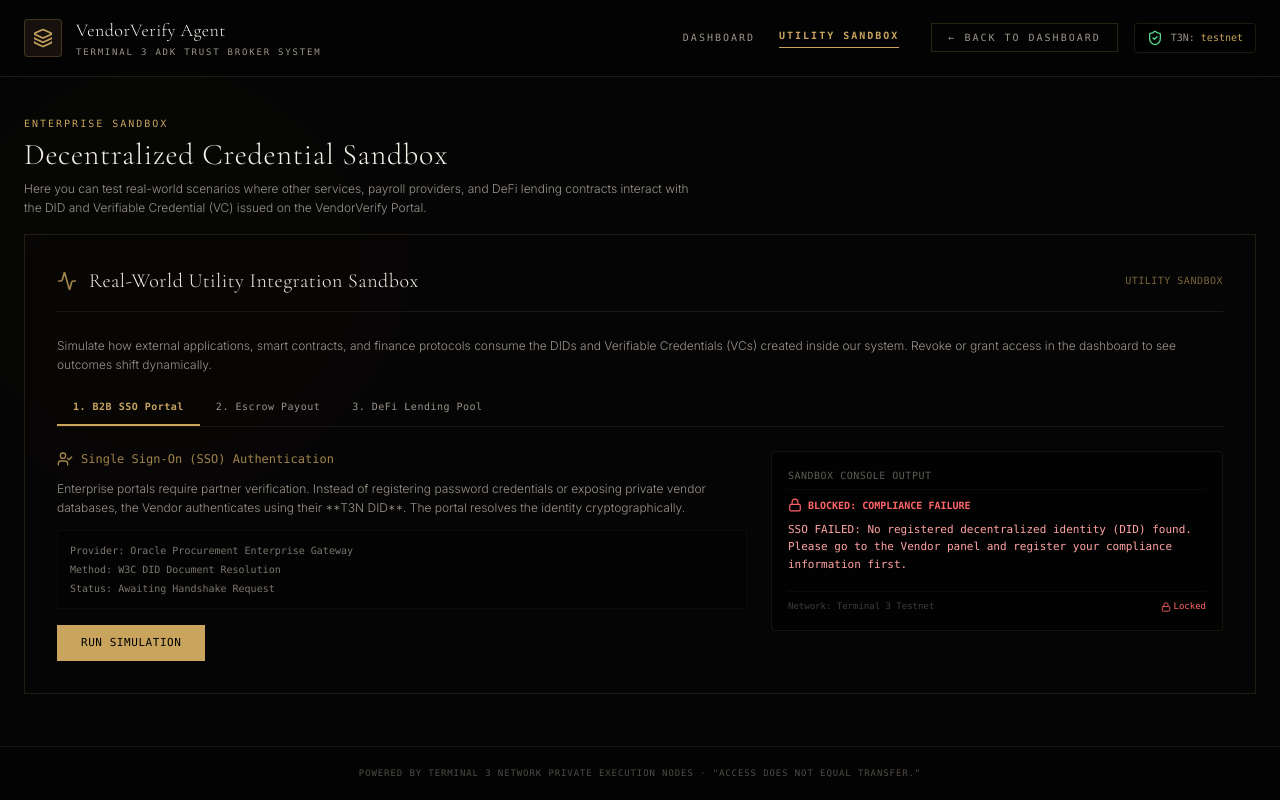
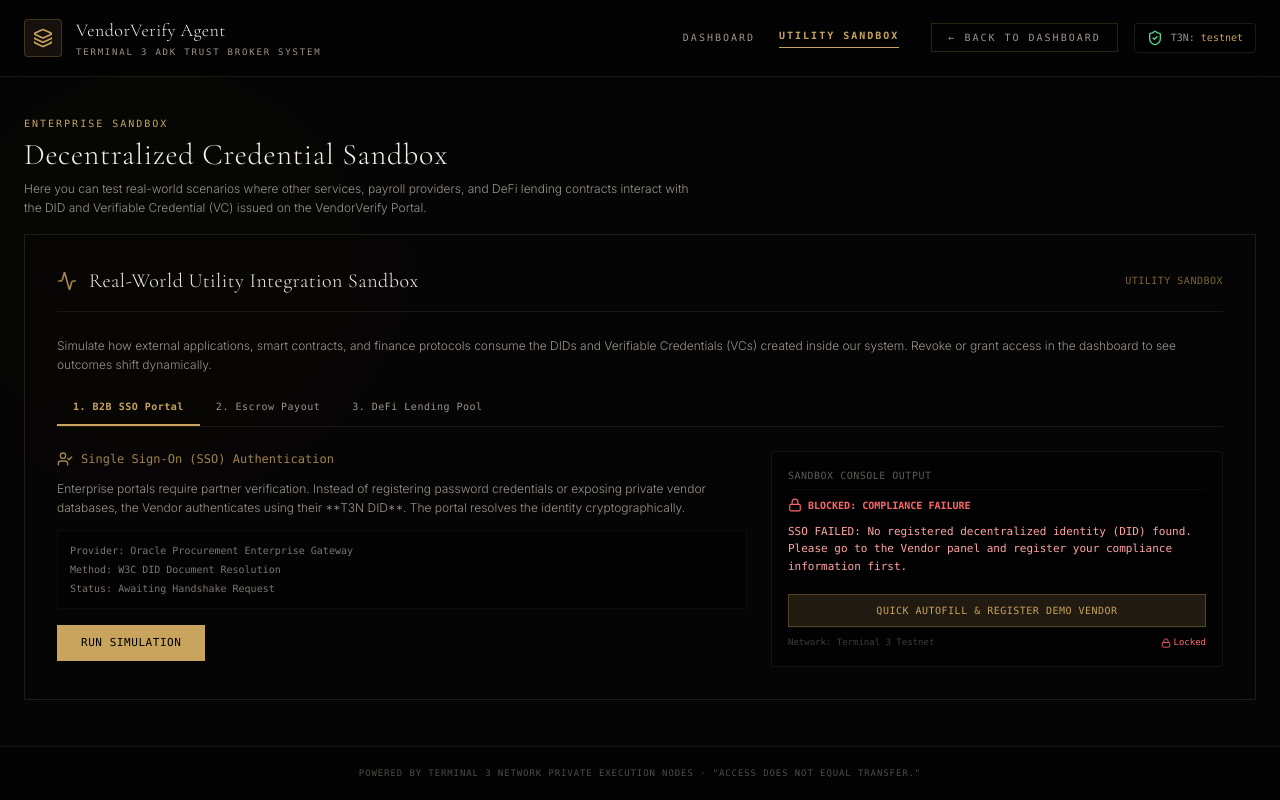
Before and after one commit to maulana-tech/verify-terminal3, a Next.js app: page /portal/sandbox in a window 1280 px wide. Both pictures are taken after a click on the button "RUN SIMULATION". Built offline with nearby package versions, Linux system fonts and the light colour scheme.

Commit message:
feat: add quick register demo autofill button inside Sandbox console error panel

```diff
--- a/src/app/portal/sandbox/page.tsx
+++ b/src/app/portal/sandbox/page.tsx
@@ -104,6 +104,65 @@ export default function SandboxPage() {
   useEffect(() => {
     fetchData();
   }, [fetchData]);
+
+  const handleAutofillDemo = async () => {
+    try {
+      const mockProfile = {
+        companyName: "AeroSpace Ventures Inc.",
+        taxId: "US-EIN-9920194A",
+        ownerName: "Marcus Aurelius",
+        passportNumber: "P-9201948",
+        bankName: "Global Institutional Bank",
+        bankAccount: "GIB-US-9910-4820",
+        did: "did:t3n:vendor-0x92a3",
+        registered: true,
+        registeredAt: new Date().toISOString(),
+      };
+
+      // 1. Post to /api/vendor to populate server state
+      await fetch("/api/vendor", {
+        method: "POST",
+        headers: { "Content-Type": "application/json" },
+        body: JSON.stringify(mockProfile),
+      });
+
+      // 2. Grant authorization on server state
+      await fetch("/api/revoke", {
+        method: "POST",
+        headers: { "Content-Type": "application/json" },
+        body: JSON.stringify({ action: "grant" }),
+      });
+
+      // 3. Create a valid mock credential
+      const mockCred = {
+        id: "vc:t3n:compliance-0xbc72a",
+        subjectDid: "did:t3n:vendor-0x92a3",
+        issuerDid: "did:t3n:issuer-node-0x7a8f",
+        issuanceDate: new Date().toISOString(),
+        expirationDate: new Date(
+          Date.now() + 365 * 24 * 60 * 60 * 1000,
+        ).toISOString(),
+        claims: {
+          companyName: "AeroSpace Ventures Inc.",
+          taxId: "US-EIN-9920194A",
+          ownerName: "Marcus Aurelius",
+          passportNumber: "P-9201948",
+          bankName: "Global Institutional Bank",
+          bankAccount: "GIB-US-9910-4820",
+        },
+      };
+
+      // 4. Save to client local storage for persistence
+      localStorage.setItem("t3n_vendor_profile", JSON.stringify(mockProfile));
+      localStorage.setItem("t3n_is_authorized", "true");
+      localStorage.setItem("t3n_credential", JSON.stringify(mockCred));
+
+      // 5. Reload synchronized state
+      await fetchData();
+    } catch (err) {
+      console.error("Autofill demo failed:", err);
+    }
+  };
 
   if (isLoading) {
     return (
@@ -212,6 +271,7 @@ export default function SandboxPage() {
           vendorProfile={vendorProfile}
           credential={credential}
           isAuthorized={isAuthorized}
+          onAutofillDemo={handleAutofillDemo}
         />
       </main>
 
--- a/src/components/IntegrationSandbox.tsx
+++ b/src/components/IntegrationSandbox.tsx
@@ -16,12 +16,14 @@ interface IntegrationSandboxProps {
   vendorProfile: VendorProfile | null;
   credential: VerifiableCredential | null;
   isAuthorized: boolean;
+  onAutofillDemo?: () => Promise<void>;
 }
 
 export default function IntegrationSandbox({
   vendorProfile,
   credential,
   isAuthorized,
+  onAutofillDemo,
 }: IntegrationSandboxProps) {
   const [activeTab, setActiveTab] = useState<"sso" | "payout" | "lending">(
     "sso",
@@ -262,14 +264,25 @@ export default function IntegrationSandbox({
             )}
 
             {!isLoading && statusType === "error" && (
-              <div className="space-y-2">
+              <div className="space-y-2.5">
                 <div className="flex items-center space-x-1.5 text-red-400 text-[10px] font-mono font-semibold uppercase">
                   <Lock className="h-3.5 w-3.5" />
                   <span>Blocked: Compliance Failure</span>
                 </div>
-                <p className="text-[11px] font-mono text-red-300 leading-relaxed">
+                <p className="text-[11px] font-mono text-red-300 leading-relaxed font-light">
                   {statusText}
                 </p>
+                {statusText.includes("SSO FAILED") && onAutofillDemo && (
+                  <button
+                    type="button"
+                    onClick={async () => {
+                      await onAutofillDemo();
+                    }}
+                    className="mt-2 w-full bg-gold/15 hover:bg-gold/25 text-gold border border-gold/30 px-3 py-2 text-[10px] font-mono uppercase tracking-wider transition-colors cursor-pointer text-center"
+                  >
+                    Quick Autofill & Register Demo Vendor
+                  </button>
+                )}
               </div>
             )}
           </div>
```
